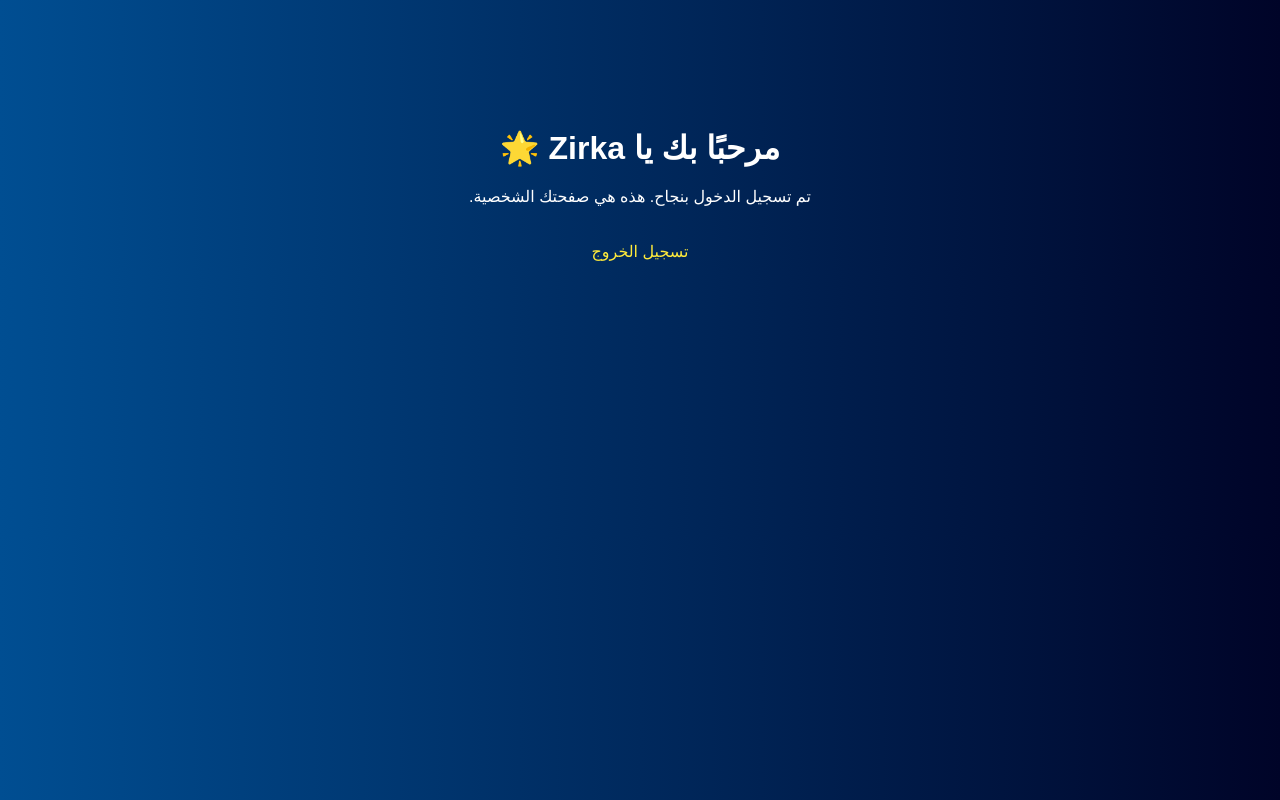
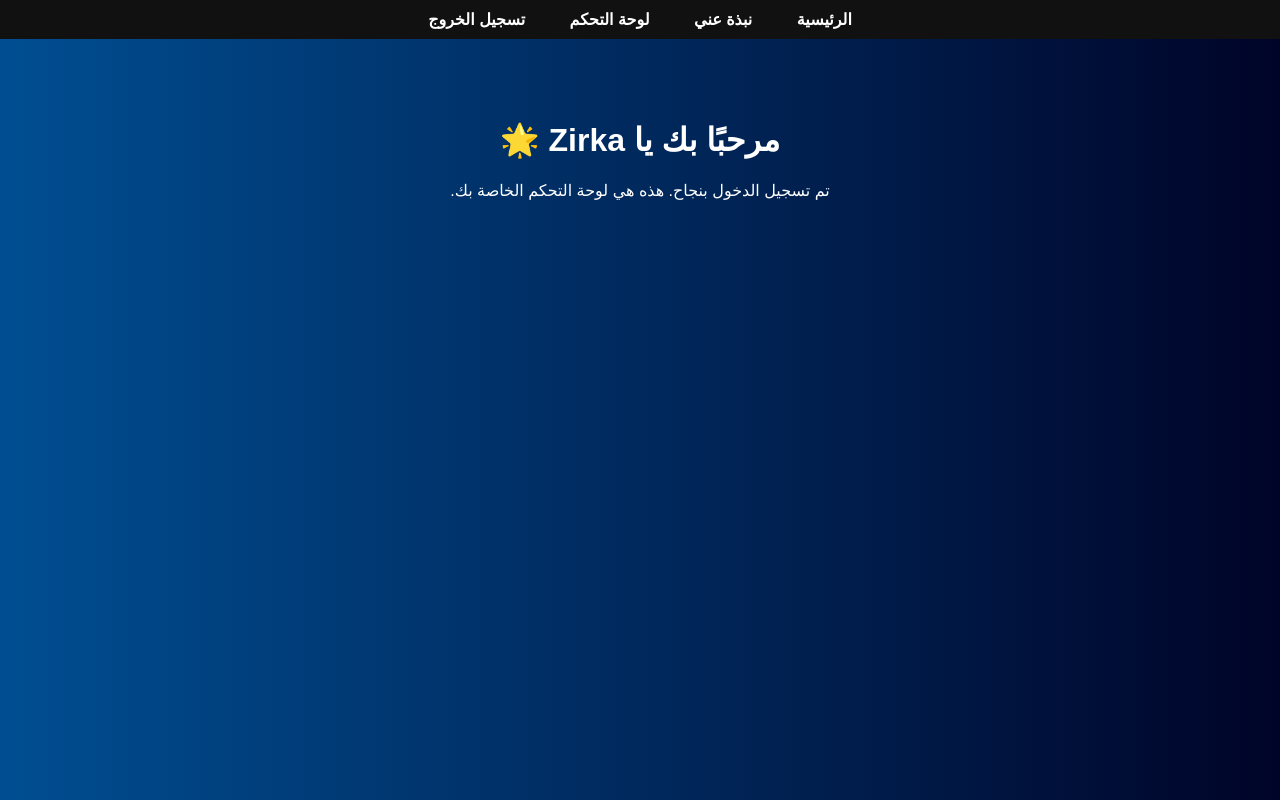
Before and after one commit to Zirka911/zirkadpweb, a plain HTML site: page dashboard.html in a window 1280 px wide. Drawn offline with Linux system fonts and the light colour scheme.

Commit message:
Update dashboard.html

```diff
--- a/dashboard.html
+++ b/dashboard.html
@@ -1,4 +1,3 @@
-
 <!DOCTYPE html>
 <html lang="ar" dir="rtl">
 <head>
@@ -11,23 +10,37 @@
       color: white;
       text-align: center;
       padding-top: 100px;
+      margin: 0;
     }
-    h1 {
-      font-size: 2em;
-      margin-bottom: 20px;
+    .navbar {
+      background: #111;
+      padding: 10px 0;
+      text-align: center;
+      position: fixed;
+      width: 100%;
+      top: 0;
+      z-index: 999;
     }
-    a {
-      display: inline-block;
-      margin-top: 20px;
-      color: #ffeb3b;
+    .navbar a {
+      color: white;
+      padding: 14px 20px;
       text-decoration: none;
+      font-weight: bold;
+    }
+    .navbar a:hover {
+      background: #444;
     }
   </style>
 </head>
 <body>
+  <div class="navbar">
+    <a href="home.html">الرئيسية</a>
+    <a href="about.html">نبذة عني</a>
+    <a href="dashboard.html">لوحة التحكم</a>
+    <a href="index.html">تسجيل الخروج</a>
+  </div>
+
   <h1>مرحبًا بك يا Zirka 🌟</h1>
-  <p>تم تسجيل الدخول بنجاح. هذه هي صفحتك الشخصية.</p>
-
-  <a href="index.html">تسجيل الخروج</a>
+  <p>تم تسجيل الدخول بنجاح. هذه هي لوحة التحكم الخاصة بك.</p>
 </body>
 </html>
```
